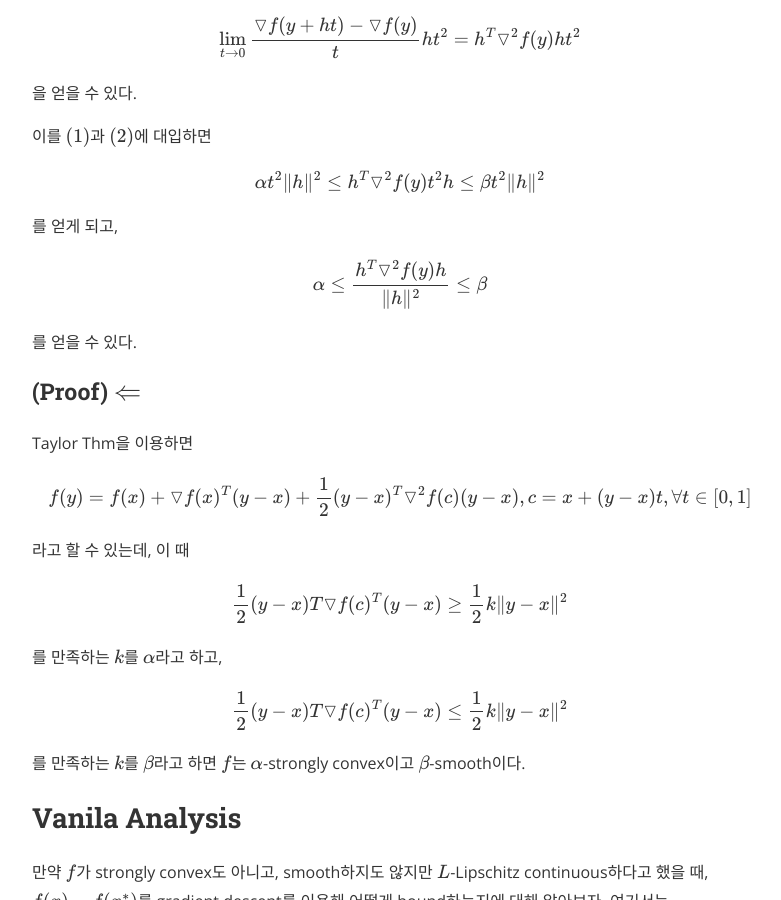
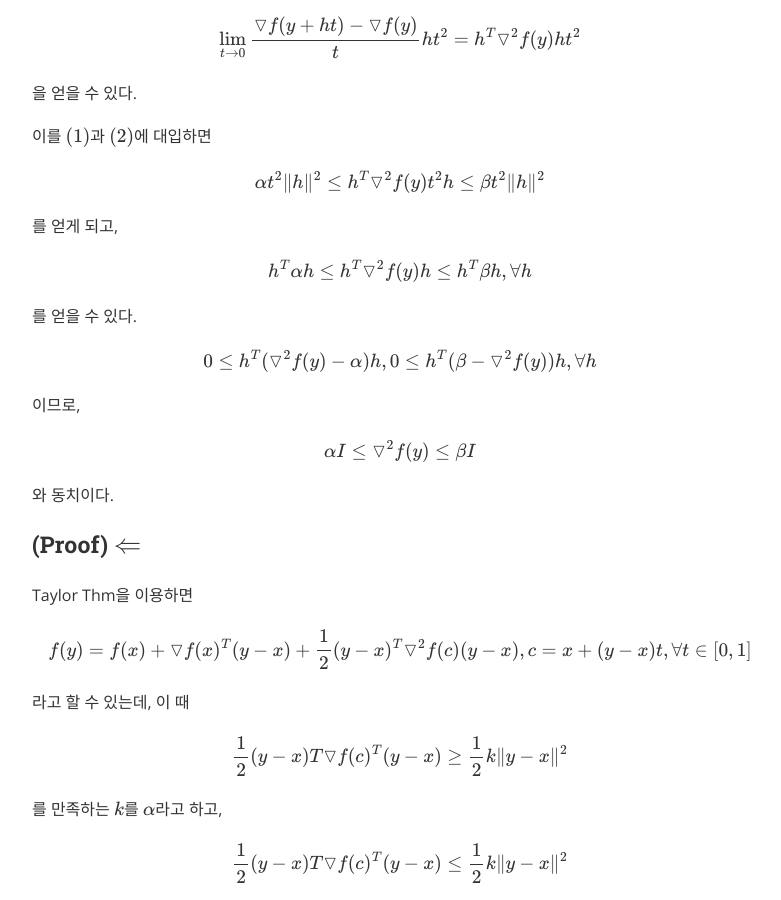
Before and after one commit to YeonjeeJung/yeonjeejung.github.io, a Jekyll site: the page built from Lecture/Optimization/_posts/2019-09-09-OptLecture3.md, in a window 1280 px wide and 900 px high, scrolled down 3282 px. Shown: the whole window, without its empty margins (240-1021 px from the left). Built offline with Jekyll 4.4.1, drawn with Linux system fonts in a browser that asks for light colours; nearby versions of some CDN libraries; formulas are drawn with MathJax 3; comment, search, counter and statistics services are not loaded.

Commit message:
Modify OptLecture3:

```diff
--- a/Lecture/Optimization/_posts/2019-09-09-OptLecture3.md
+++ b/Lecture/Optimization/_posts/2019-09-09-OptLecture3.md
@@ -123,9 +123,17 @@ $$\alpha t^2\|h\|^2\le h^T\triangledown^2f(y)t^2h\le \beta t^2\|h\|^2$$
 
 를 얻게 되고,
 
-$$\alpha\le\frac{h^T\triangledown^2 f(y)h}{\|h\|^2}\le\beta$$
+$$h^T\alpha h\le h^T\triangledown^2 f(y)h\le h^T\beta h, \forall h$$
 
 를 얻을 수 있다.
+
+$$0\le h^T(\triangledown^2 f(y)-\alpha)h, 0\le h^T(\beta-\triangledown^2 f(y))h , \forall h$$
+
+이므로,
+
+$$\alpha I \le \triangledown^2 f(y)\le \beta I$$
+
+와 동치이다.
 
 ### (Proof) $\Leftarrow$
 
```
Also changed, not shown: 2 other files.
